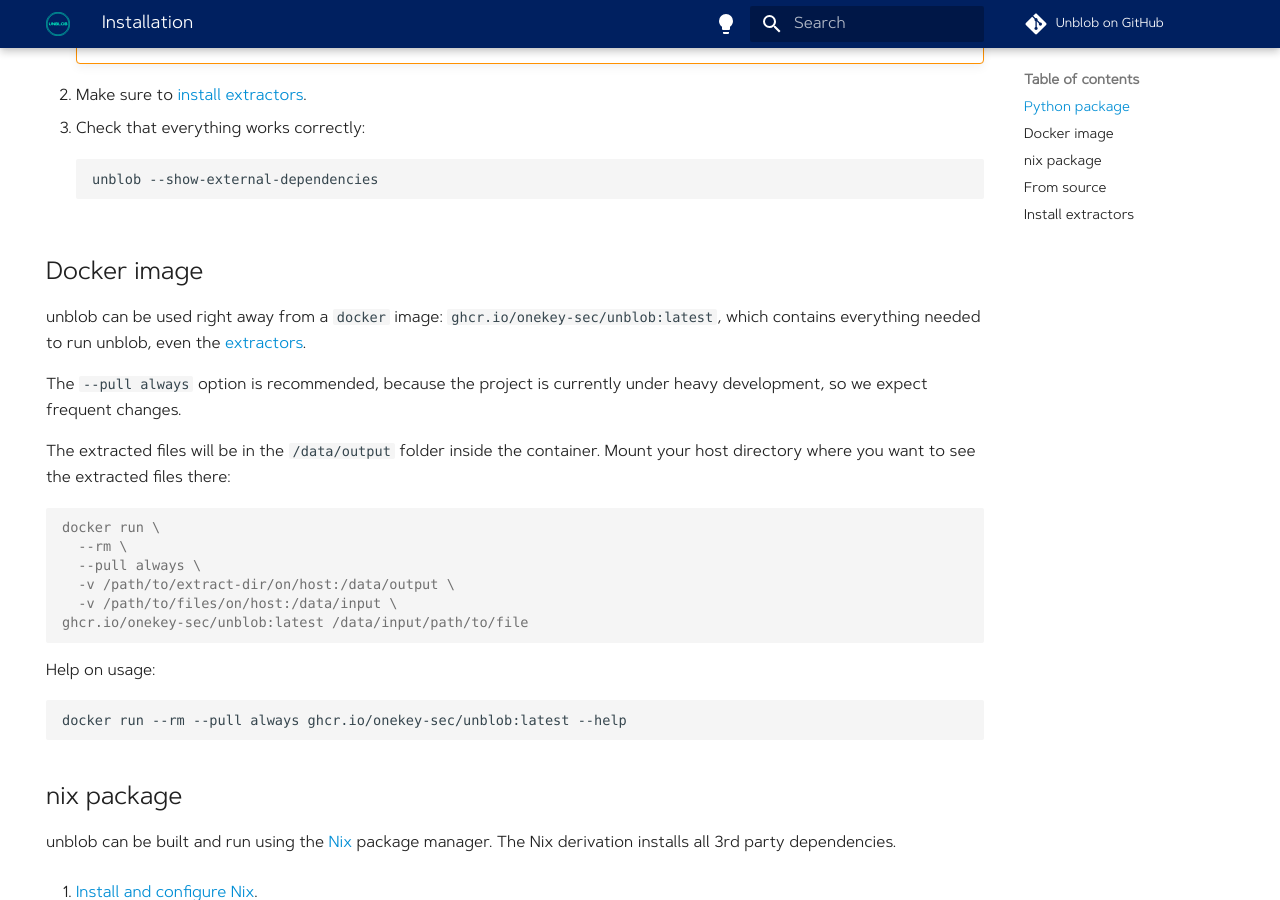
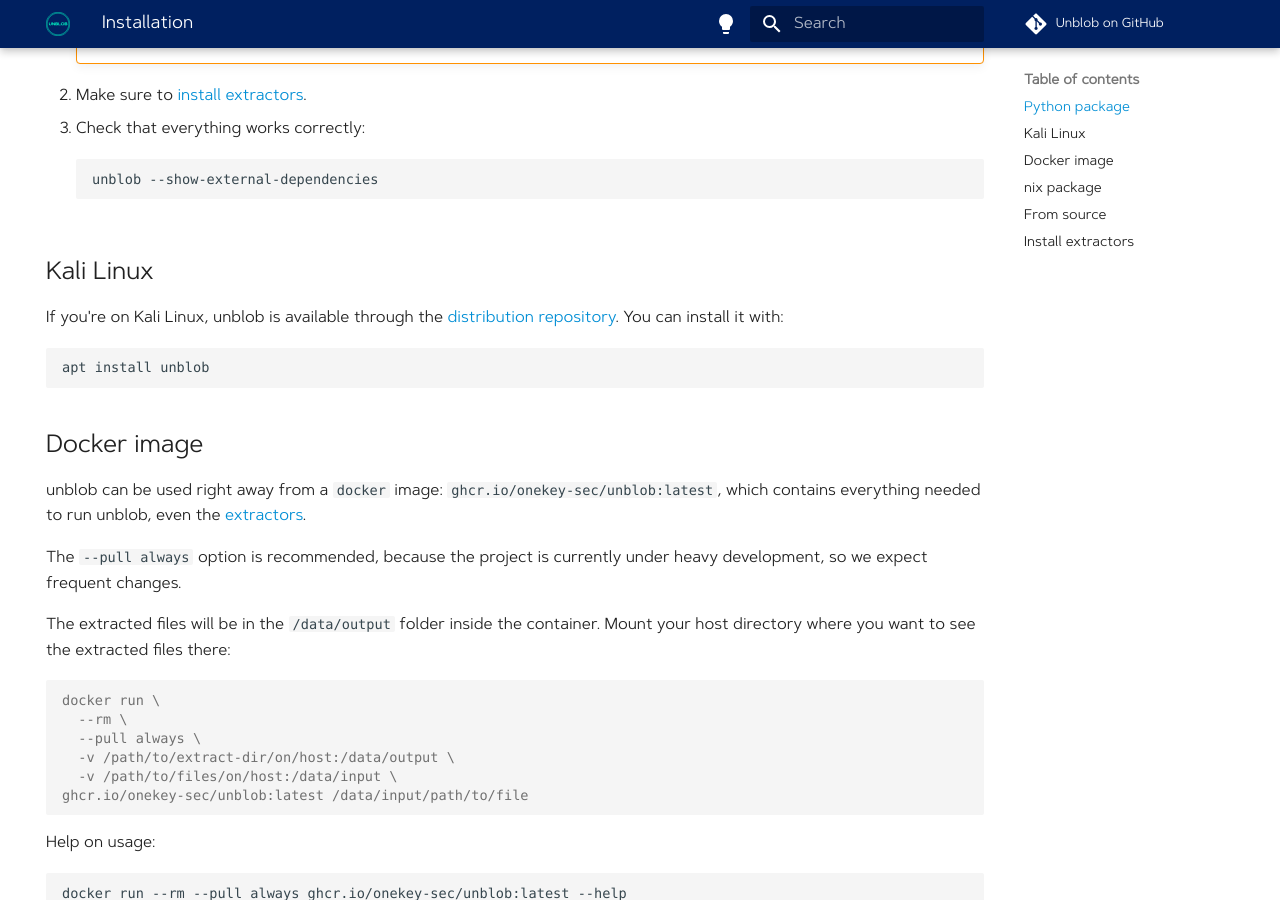
Before and after one commit to onekey-sec/unblob, an MkDocs documentation site: the page built from docs/installation.md, in a window 1280 px wide and 900 px high, scrolled down 744 px. Built offline with MkDocs 1.6.1 and Material for MkDocs 9.7.7, drawn with Linux system fonts in a browser that asks for light colours; comment, search, counter and statistics services are not loaded.

Commit message:
docs(format): add installation method for Kali Linux.

````diff
--- a/docs/installation.md
+++ b/docs/installation.md
@@ -35,6 +35,15 @@
 3.  Check that everything works correctly:
 
         unblob --show-external-dependencies
+
+## Kali Linux
+
+If you're on Kali Linux, unblob is available through the [distribution
+repository](https://www.kali.org/tools/unblob/). You can install it with:
+
+```
+apt install unblob
+```
 
 ## Docker image
 
````
